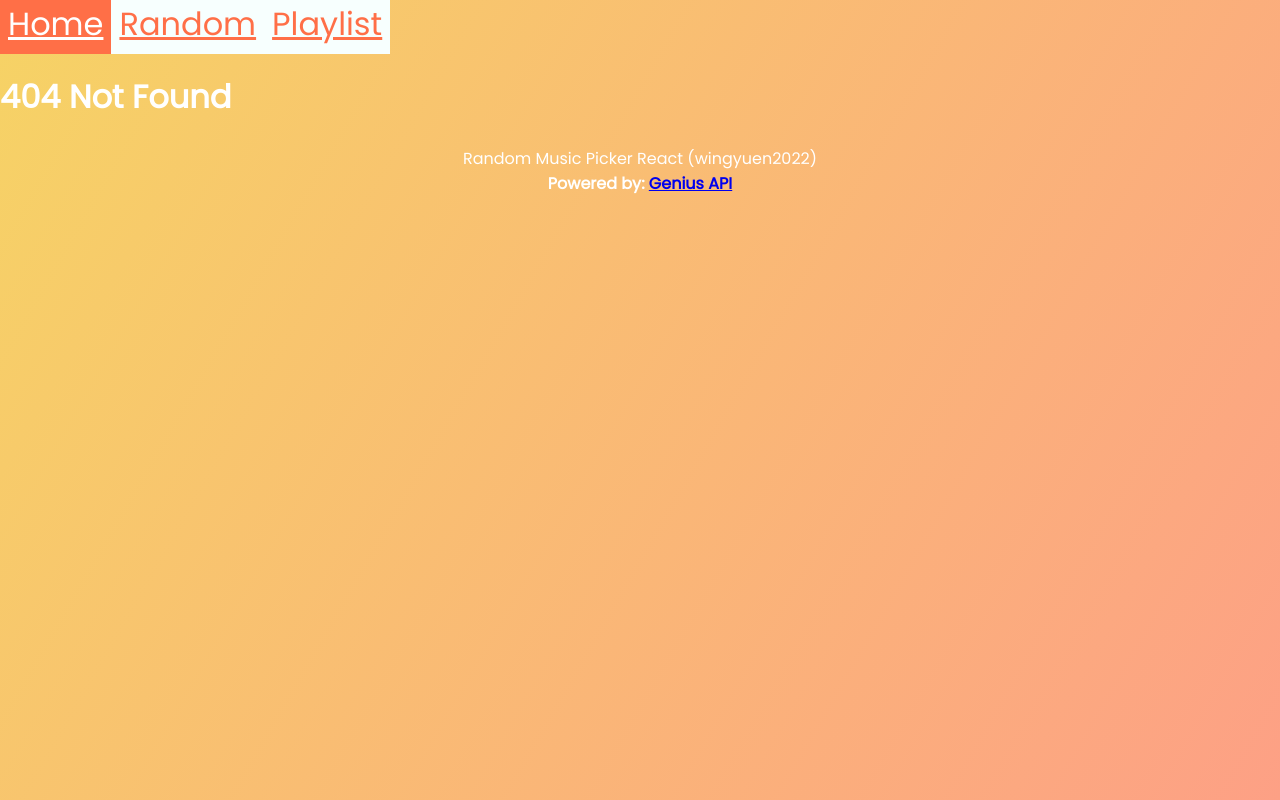
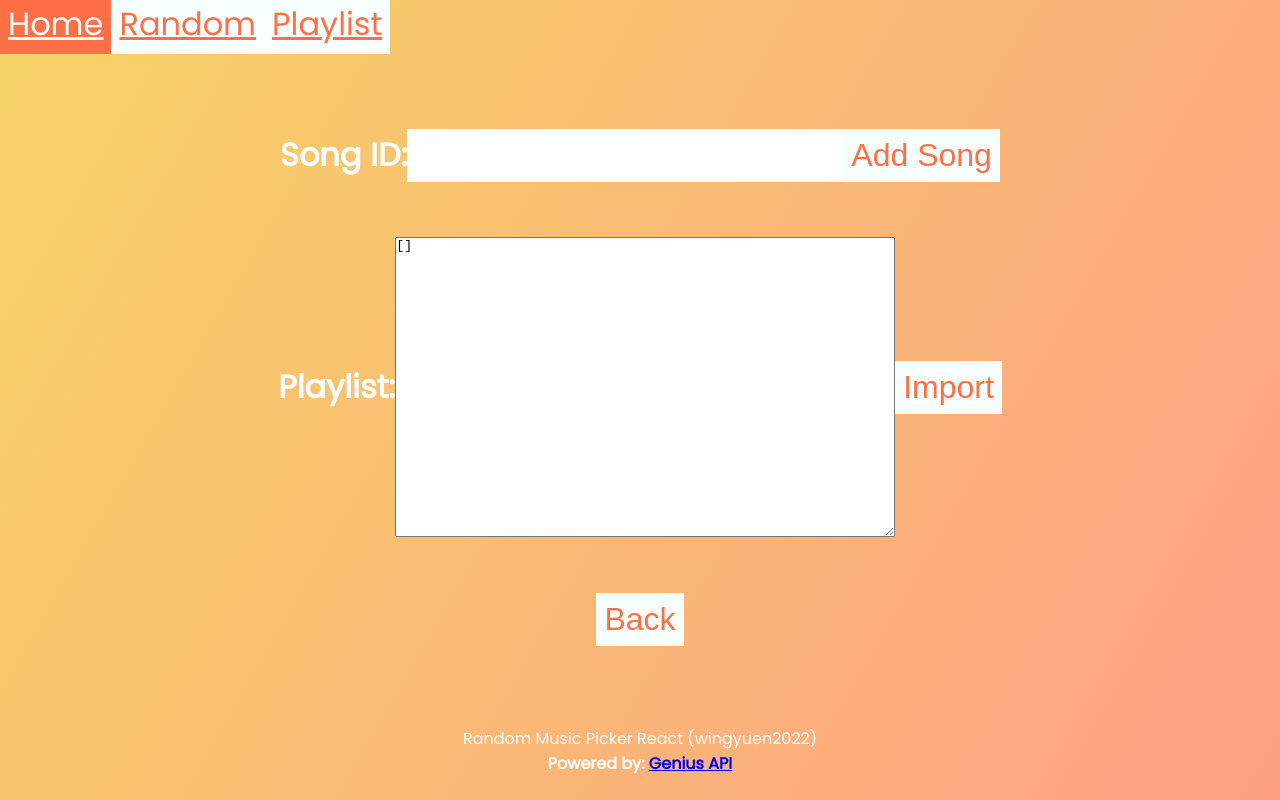
Before and after one commit to wingyuen2022/random-music-picker-react, a React (Create React App) app: page /playlist/import in a window 1280 px wide. Before the commit this address had no page. Built offline with nearby package versions, Linux system fonts and the light colour scheme.

Commit message:
Added import by sond ID + by list

```diff
--- a/src/App.css
+++ b/src/App.css
@@ -199,3 +199,8 @@ select {
     background: #ff6f47;
     color: white;
 }
+
+.text-area {
+    width: 500px;
+    height: 300px;
+}
--- a/src/App.js
+++ b/src/App.js
@@ -16,6 +16,7 @@ const App = () => {
             <Route path="/song/:songId" element={<Pages.Details />} />
             <Route path="/random" element={<Pages.Random />} />
             <Route path="/playlist" element={<Pages.Playlist />} />
+            <Route path="/playlist/import" element={<Pages.ImportList />} />
             <Route path="*" element={<Pages.NotFound />} />
           </Routes>
           <div className="align-center"><br></br>Random Music Picker React (wingyuen2022)</div>
--- a/src/components/MusicItem/index.js
+++ b/src/components/MusicItem/index.js
@@ -48,8 +48,11 @@ const MusicItem = ({allowAdd, allowDel, curSong}) => {
     getMusicDetails(curSong.id).then((res)=>{
       if (res.id !== undefined && res.id !== null) {
         const imgDiv = document.getElementById("image_" + curSong.id);
+        if (imgDiv !== undefined && imgDiv !== null) {
           imgDiv.innerHTML = `<a href='https://genius.com/${ res.description_annotation.id }' target='_blank'><img src='${res.song_art_image_url}' width='175px' alt='${res.full_title}'></img></a>`;
+        }
         const contentDiv = document.getElementById("content_" + curSong.id);
+        if (contentDiv !== undefined && contentDiv !== null) {
           let albumTitle = "";
           if (res.album !== null){
             albumTitle = res.album.full_title
@@ -59,7 +62,9 @@ const MusicItem = ({allowAdd, allowDel, curSong}) => {
             year = res.release_date.substring(0, 4);
           }
           contentDiv.innerHTML = `<h1>${ res.full_title }</h1><p>${ albumTitle }</p><p><b>${ year }</b></p>`;
+        }
         const urlDiv = document.getElementById("url_" + curSong.id);
+        if (urlDiv !== undefined && urlDiv !== null) {
           let urlHTML = ``;
           const urlList = res.media;
           urlList.map((cur)=>{
@@ -68,6 +73,7 @@ const MusicItem = ({allowAdd, allowDel, curSong}) => {
           urlDiv.innerHTML = urlHTML;
           const playerDiv = document.getElementById("player_" + curSong.id);
           playerDiv.innerHTML = `<iframe id='iframe_${ res.id }' src='https://genius.com/songs/${ res.id }/apple_music_player'></iframe>`;
+        }
         wait1Second().then(()=>{
           const backgroundColor = getBackgroundCSSColor(curSong.id, true);
           const textColor = getTextCSSColor(curSong.id);
@@ -76,11 +82,13 @@ const MusicItem = ({allowAdd, allowDel, curSong}) => {
             contentStyle.style.color = textColor;
           }
           const urlStyle = document.getElementById("url_" + curSong.id);
+          if (urlStyle !== undefined && urlStyle !== null) {
             const urlsStyle = urlStyle.getElementsByTagName("a");
             for (let ind = 0; ind < urlsStyle.length; ind++) {
               let cur = urlsStyle[ind];
               cur.style.color = textColor;
               cur.style.fontWeight = "bold";
+            }
           }
           const iframeStyle = document.getElementById("iframe_" + curSong.id);
           if (iframeStyle !== undefined && iframeStyle !== null) {
--- /dev/null
+++ b/src/pages/ImportList/index.js
@@ -0,0 +1,105 @@
+import React, { useContext, useEffect } from 'react';
+import { useNavigate } from "react-router-dom";
+import { MusicContext } from '../../components/MusicContext/MusicContext';
+
+const Import = () => {
+    const localstorageName = "play-list";
+    const navigate = useNavigate();
+    const { playlist, setPlaylist } = useContext(MusicContext);
+
+    useEffect(()=>{
+        // Load playlist
+        let playlistJSONString = localStorage.getItem(localstorageName);
+        if (playlistJSONString !== null &&
+            typeof playlistJSONString === 'string') {
+            let playlist = JSON.parse(playlistJSONString);
+            setPlaylist(playlist);
+        }
+
+        const textArea = document.getElementById("importPlaylist");
+        textArea.value = JSON.stringify(playlist);
+    }, []);
+
+    const addSong = (e) => {
+        e.preventDefault();
+        const songId = document.getElementById("addSong").value;
+        if (songId !== undefined && songId !== null && songId !== "" && songId !== 0) {
+            const newPlaylist = [ ...playlist, {"id": songId} ];
+            // Save song to playlist
+            setPlaylist(newPlaylist);
+            // Save song to localstorage
+            localStorage.setItem(localstorageName, JSON.stringify(newPlaylist));
+            alert("Added");
+            navigate("/playlist");
+        } else {
+            alert("Song ID must be a number");
+        }
+    };
+
+    const importList = (e) => {
+        e.preventDefault();
+        const newPlaylist = document.getElementById("importPlaylist").value;
+        if (formatValid(newPlaylist)) {
+            if (window.confirm("Confirm to replace list in your localstorage?")) {
+                // Save song to playlist
+                setPlaylist(JSON.parse(newPlaylist));
+                // Save song to localstorage
+                localStorage.setItem(localstorageName, newPlaylist);
+                alert("Imported");
+                navigate("/playlist");
+            }
+        }
+    };
+
+    const formatValid = (string) => {
+        if (string.length < 10) {
+            alert("List format seems incorrect");
+            return false;
+        }
+        if (string.substring(0,7) !== '[{"id":') {
+            alert("List format seems incorrect");
+            return false;
+        }
+        return true;
+    }
+
+    return (
+        <>
+            <div className="align-center">
+                <table>
+                    <tr>
+                        <td>
+                            <div className="align-center">
+                                <form>
+                                    <label for="addSong"><h1>Song ID:</h1></label>
+                                    <input id="addSong" type="number"></input>
+                                    <button onClick={addSong}>Add Song</button>
+                                </form>
+                            </div>
+                        </td>
+                    </tr>
+                    <tr>
+                        <td>
+                            <form>
+                                <label for="importPlaylist"><h1>Playlist:</h1></label>
+                                <textarea id="importPlaylist" className="text-area"></textarea>
+                                <button onClick={importList}>Import</button>
+                            </form>
+                        </td>
+                    </tr>
+                    <tr>
+                        <td>
+                            <form>
+                                <button onClick={(e)=>{
+                                    e.preventDefault();
+                                    navigate("/playlist");
+                                }}>Back</button>
+                            </form>
+                        </td>
+                    </tr>
+                </table>
+            </div>
+        </>
+    );
+};
+export default Import;
--- a/src/pages/Playlist/index.js
+++ b/src/pages/Playlist/index.js
@@ -1,15 +1,16 @@
 import React, { useContext, useEffect } from 'react';
+import { useNavigate } from "react-router-dom";
 import PlayList from '../../components/PlayList';
 import { MusicContext } from '../../components/MusicContext/MusicContext';
 
 const Playlist = () => {
-    const historyLocalstorageName = "play-list";
-
+    const localstorageName = "play-list";
+    const navigate = useNavigate();
     const { playlist, setPlaylist } = useContext(MusicContext);
 
     useEffect(()=>{
         // Load playlist
-        let playlistJSONString = localStorage.getItem(historyLocalstorageName);
+        let playlistJSONString = localStorage.getItem(localstorageName);
         if (playlistJSONString !== null &&
             typeof playlistJSONString === 'string') {
             let playlist = JSON.parse(playlistJSONString);
@@ -18,7 +19,7 @@ const Playlist = () => {
     }, []);
 
     const downloadPlaylist = () => {
-        let playlistString = localStorage.getItem(historyLocalstorageName);
+        let playlistString = localStorage.getItem(localstorageName);
         if (typeof playlistString === 'string' && playlistString !== "[]") {
             let blob = new Blob([playlistString], {
                 type: "text/plain;charset=utf-8"
@@ -28,6 +29,10 @@ const Playlist = () => {
         }
     };
 
+    const importPlaylist = () => {
+        navigate("/playlist/import");
+    };
+
     return (
         <>
             <div className="align-center">
@@ -35,6 +40,7 @@ const Playlist = () => {
                     <tr>
                         <td>
                             <button className="custom-button" onClick={()=>downloadPlaylist()}>‣ Download Playlist ({ playlist.length })</button>
+                            <button className="custom-button" onClick={()=>importPlaylist()}>‣ Import Playlist</button>
                         </td>
                     </tr>
                     <tr>
--- a/src/pages/index.js
+++ b/src/pages/index.js
@@ -2,3 +2,4 @@ export {default as NotFound} from './NotFound';
 export {default as Playlist} from './Playlist';
 export {default as Random} from './Random';
 export {default as Details} from './Details';
+export {default as ImportList} from './ImportList';
```
Also changed, not shown: 1 other file (tests, documents, lock files or other folders). Lines whose indentation alone changed are shown as unchanged.
